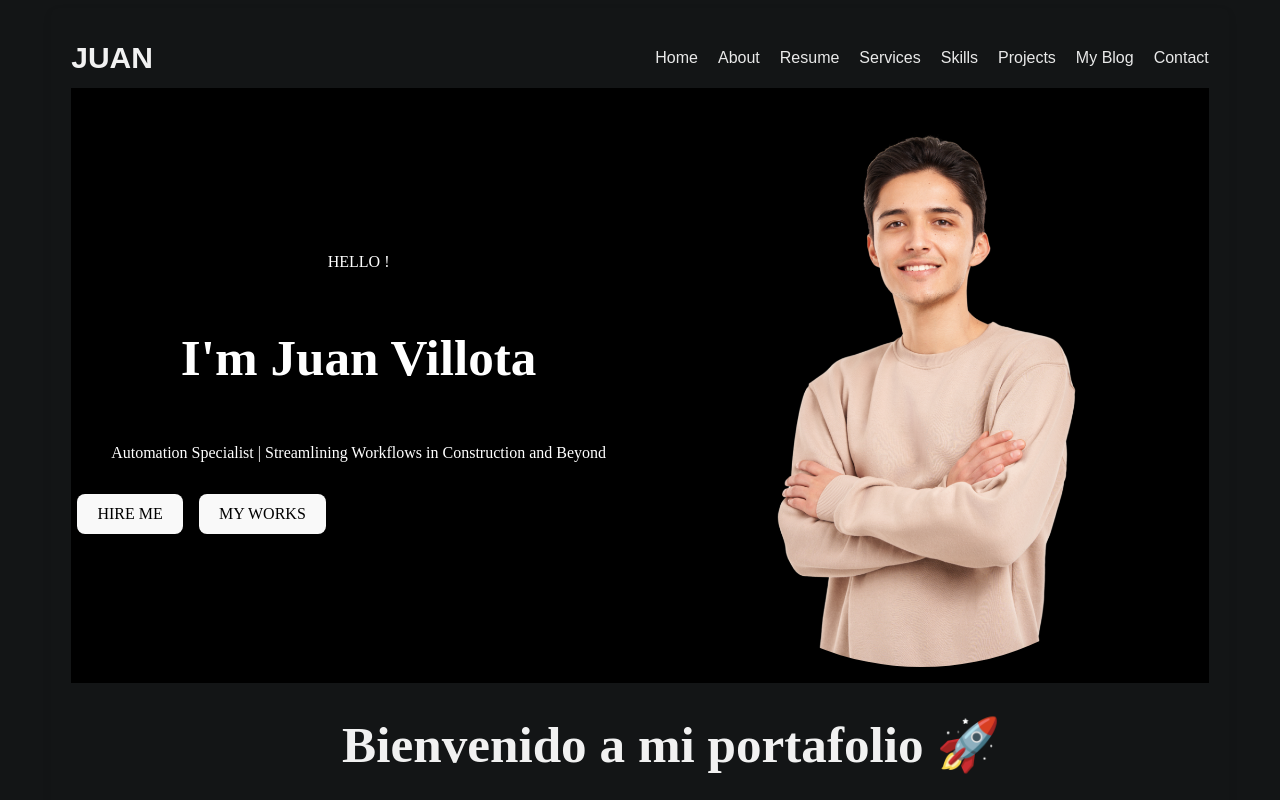
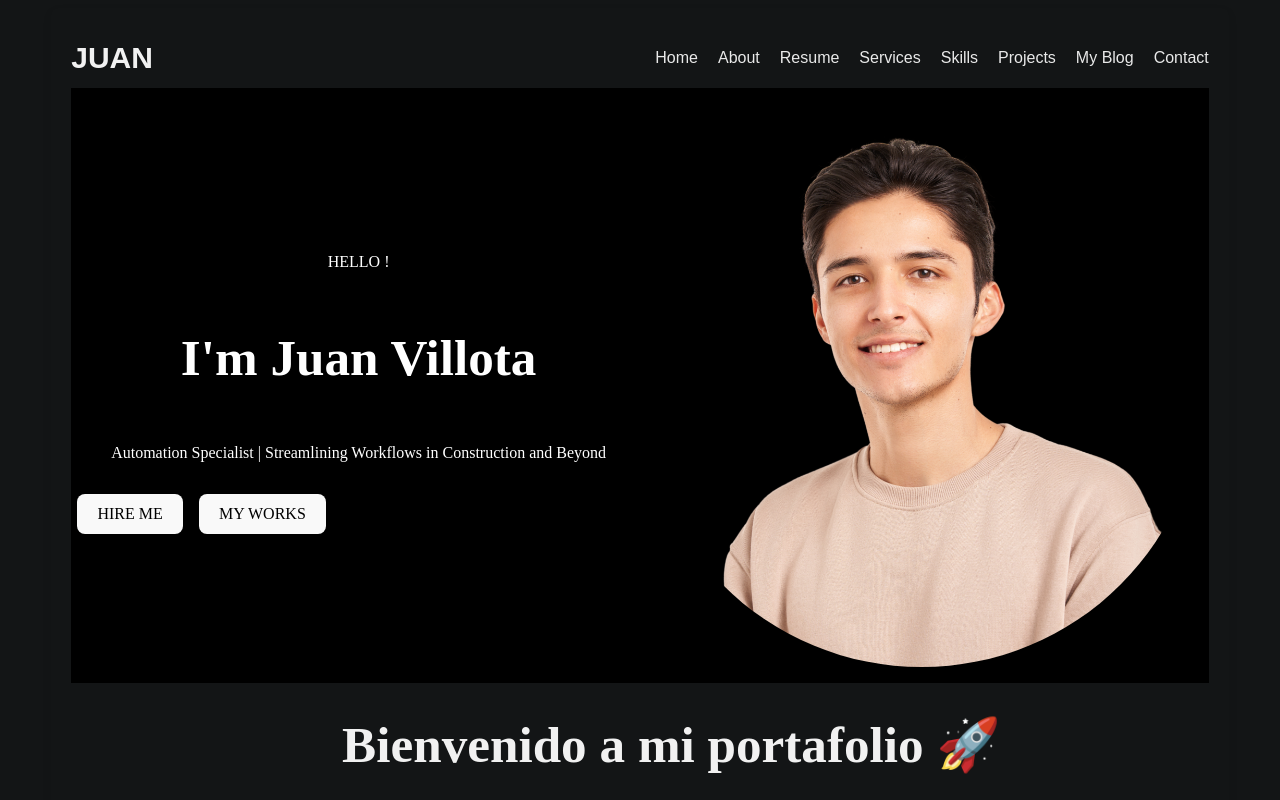
Before and after one commit to juanchovg1/mi-portafolio-frontend, a React (Vite) app: page / in a window 1280 px wide. Shown: the top 800 px of the page. Built offline with nearby package versions, Linux system fonts and the light colour scheme.

Commit message:
Update ProfileSection component: change image source to juan_nb2.png for consistency

```diff
--- a/src/components/ProfileSection.jsx
+++ b/src/components/ProfileSection.jsx
@@ -24,7 +24,7 @@ return (
         </div>
         <div className="profile-image">
         <img
-            src="/juan_nb1.png" // Ensure the image is in the public folder
+            src="/juan_nb2.png" // Ensure the image is in the public folder
             alt="Juan Villota"
         />
         </div>
```
Also changed, not shown: public/juan_nb2.png (added).
